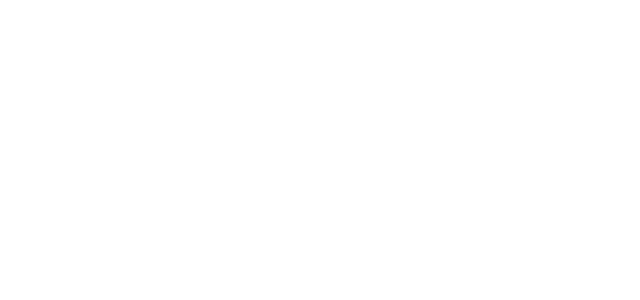
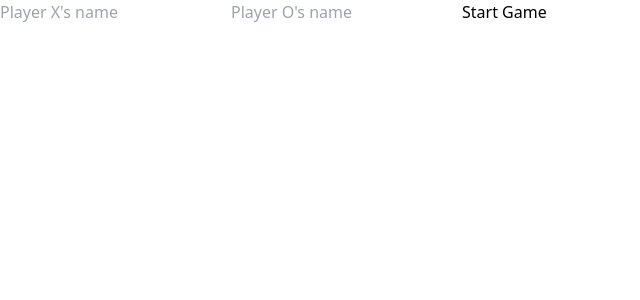
Before and after one commit to dopecello/gg-tictactoe, a React (Vite) app: page / in a window 1280 px wide. Shown: the top 300 px of the page, without its empty margins (0-640 px from the left). Built offline with nearby package versions, Linux system fonts and the light colour scheme.

Commit message:
handle player registration

```diff
--- a/src/components/Board.jsx
+++ b/src/components/Board.jsx
@@ -1,11 +1,25 @@
 import React, { useState } from 'react';
 import { IoMdRadioButtonOff } from 'react-icons/io'
 import { AiOutlineClose } from 'react-icons/ai'
+import PlayerRegistration from './PlayerRegistration';
 
 const Board = () => {
     const [squares, setSquares] = useState(Array(9).fill(null));
     const [isXNext, setIsXNext] = useState(true);
     const [winner, setWinner] = useState(null);
+    const [players, setPlayers] = useState({
+        X: null,
+        O: null
+    });
+    const [gameStarted, setGameStarted] = useState(false);
+
+    const handlePlayersRegistration = (playerX, playerO) => {
+        setPlayers({
+            X: playerX,
+            O: playerO
+        });
+        setGameStarted(true);
+    };
 
     const checkWinner = (squares) => {
         const lines = [
@@ -32,7 +46,7 @@ const Board = () => {
     };
 
     const handleSquareClick = index => {
-        if (squares[index] || winner) return;
+        if (!gameStarted || squares[index] || winner) return;
 
         const newSquares = squares.slice();
         newSquares[index] = isXNext ? 'X' : 'O';
@@ -40,13 +54,16 @@ const Board = () => {
 
         const winningPlayer = checkWinner(newSquares);
         if (winningPlayer) {
-            setWinner(winningPlayer);
+            setWinner(players[winningPlayer]);
+            return;
         }
 
         setIsXNext(!isXNext);
     };
 
     const isTie = checkTie();
+
+    const isCurrentPlayerDisplayVisible = gameStarted && !winner && isTie === false;
 
     const squareStyles = [
         "border-slate-500/40 border-b-4 border-r-4",
@@ -62,6 +79,14 @@ const Board = () => {
 
     return (
         <div className="flex flex-col justify-center items-center min-h-screen bg-purple-300">
+            {!gameStarted ? (
+                <PlayerRegistration onPlayersRegistered={handlePlayersRegistration} />
+            ) : (
+                <>
+                    <div className="text-2xl font-bold h-10 mb-4">
+                        {isCurrentPlayerDisplayVisible ? `${isXNext ? players.X : players.O}'s turn` : ''}
+                    </div>
+
                     <div className="grid grid-rows-3 grid-flow-col gap-0 mb-4">
                         {squares.map((square, index) => (
                             <div
@@ -78,6 +103,8 @@ const Board = () => {
                     <div className="text-2xl font-bold h-10">
                         {winner ? `${winner} wins!` : isTie ? 'It\'s a tie!' : ''}
                     </div>
+                </>
+            )}
         </div>
     );
 }
--- /dev/null
+++ b/src/components/PlayerRegistration.jsx
@@ -0,0 +1,31 @@
+import React, { useState } from 'react'
+
+const PlayerRegistration = ({ onPlayersRegistered }) => {
+
+    const [playerX, setPlayerX] = useState("");
+    const [playerO, setPlayerO] = useState("");
+
+    const handleSubmit = () => {
+        if (playerX.trim() && playerO.trim()) {
+            onPlayersRegistered(playerX, playerO);
+        }
+    };
+
+    return (
+        <div>
+            <input
+                placeholder="Player X's name"
+                value={playerX}
+                onChange={e => setPlayerX(e.target.value)}
+            />
+            <input
+                placeholder="Player O's name"
+                value={playerO}
+                onChange={e => setPlayerO(e.target.value)}
+            />
+            <button onClick={handleSubmit}>Start Game</button>
+        </div>
+    );
+}
+
+export default PlayerRegistration;
```
Lines whose indentation alone changed are shown as unchanged.
